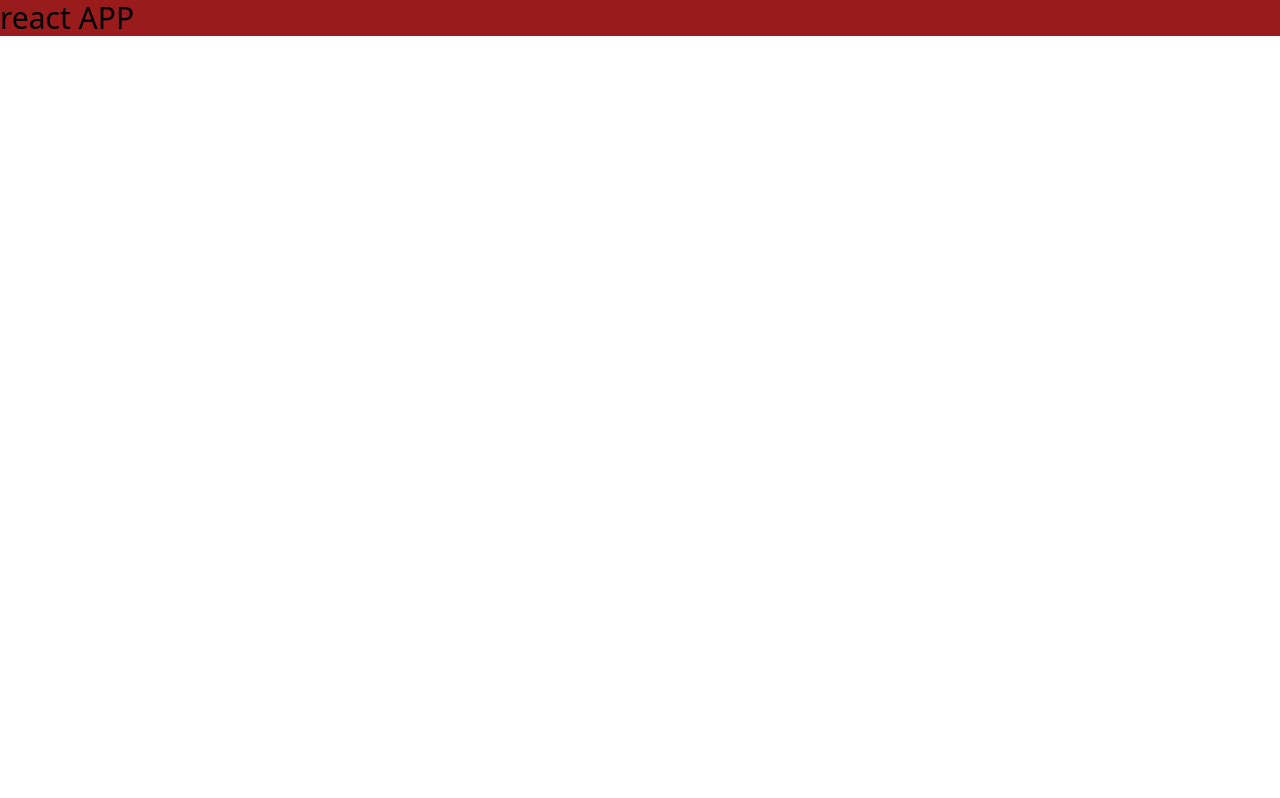
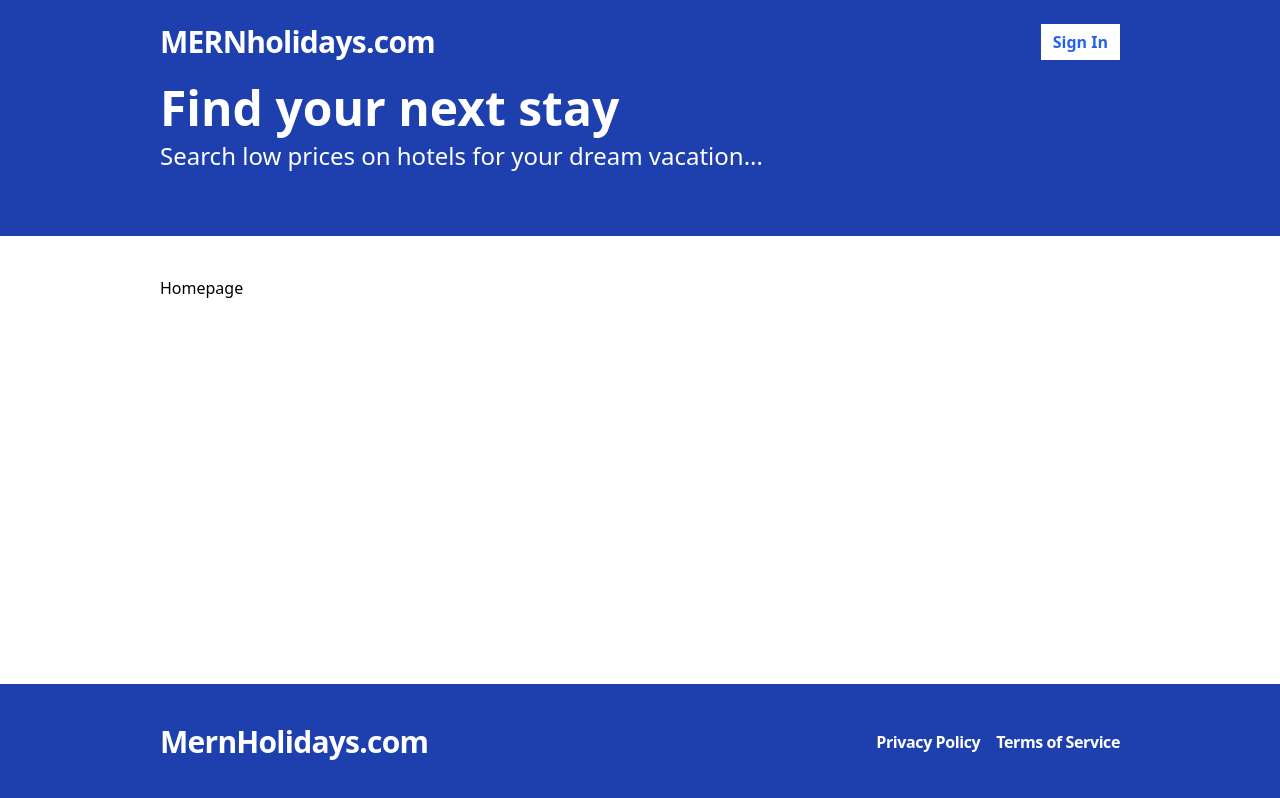
Before and after one commit to Megagig/Hotel-Booking-App, a React (Vite) app in the folder frontend/: page / in a window 1280 px wide. Built offline with nearby package versions, Linux system fonts and the light colour scheme.

Commit message:
Add Layout

```diff
--- a/frontend/src/App.tsx
+++ b/frontend/src/App.tsx
@@ -1,11 +1,31 @@
-function App() {
+import { BrowserRouter as Router, Routes, Route } from 'react-router-dom';
+import Layout from './layouts/layout';
+
+const App = () => {
   return (
-    <>
-      <div>
-        <h1 className="text-3xl bg-red-800">react APP</h1>
-      </div>
-    </>
+    <Router>
+      <Routes>
+        <Route
+          path="/"
+          element={
+            <Layout>
+              {' '}
+              <p>Homepage</p>{' '}
+            </Layout>
+          }
+        />
+        <Route
+          path="/search"
+          element={
+            <Layout>
+              {' '}
+              <p>Search page</p>{' '}
+            </Layout>
+          }
+        />
+      </Routes>
+    </Router>
   );
-}
+};
 
 export default App;
--- /dev/null
+++ b/frontend/src/components/Footer.tsx
@@ -0,0 +1,17 @@
+const Footer = () => {
+  return (
+    <div className="bg-blue-800 py-10">
+      <div className="container mx-auto flex justify-between items-center">
+        <span className="text-3xl text-white font-bold tracking-tight">
+          MernHolidays.com
+        </span>
+        <span className="text-white font-bold tracking-tight flex gap-4">
+          <p className="cursor-pointer">Privacy Policy</p>
+          <p className="cursor-pointer">Terms of Service</p>
+        </span>
+      </div>
+    </div>
+  );
+};
+
+export default Footer;
--- /dev/null
+++ b/frontend/src/components/Header.tsx
@@ -0,0 +1,23 @@
+import { Link } from 'react-router-dom';
+
+const Header = () => {
+  return (
+    <div className="bg-blue-800 py-6">
+      <div className="container mx-auto flex justify-between">
+        <span className="text-3xl text-white font-bold tracking-tight">
+          <Link to="/">MERNholidays.com</Link>
+        </span>
+        <span className="flex space-x-2">
+          <Link
+            className="flex items-center text-blue-600 px-3 font-bold bg-white hover:bg-gray-100"
+            to="/sign-in"
+          >
+            Sign In
+          </Link>
+        </span>
+      </div>
+    </div>
+  );
+};
+
+export default Header;
--- /dev/null
+++ b/frontend/src/components/Hero.tsx
@@ -0,0 +1,14 @@
+const Hero = () => {
+  return (
+    <div className="bg-blue-800 pb-16">
+      <div className="container mx-auto flex flex-col gap-2">
+        <h1 className="text-5xl text-white font-bold">Find your next stay</h1>
+        <p className="text-2xl text-white">
+          Search low prices on hotels for your dream vacation...
+        </p>
+      </div>
+    </div>
+  );
+};
+
+export default Hero;
--- /dev/null
+++ b/frontend/src/layouts/layout.tsx
@@ -0,0 +1,20 @@
+import Header from '../components/Header';
+import Hero from '../components/Hero';
+import Footer from '../components/Footer';
+
+interface Props {
+  children: React.ReactNode;
+}
+
+const Layout = ({ children }: Props) => {
+  return (
+    <div className="flex flex-col min-h-screen">
+      <Header />
+      <Hero />
+      <div className="container mx-auto py-10 flex-1">{children}</div>
+      <Footer />
+    </div>
+  );
+};
+
+export default Layout;
--- a/frontend/tailwind.config.js
+++ b/frontend/tailwind.config.js
@@ -3,6 +3,9 @@
   content: ['./index.html', './src/**/*.{js,ts,jsx,tsx}'],
   theme: {
     extend: {},
+    container: {
+      padding: '10rem',
+    },
   },
   plugins: [],
 };
```
